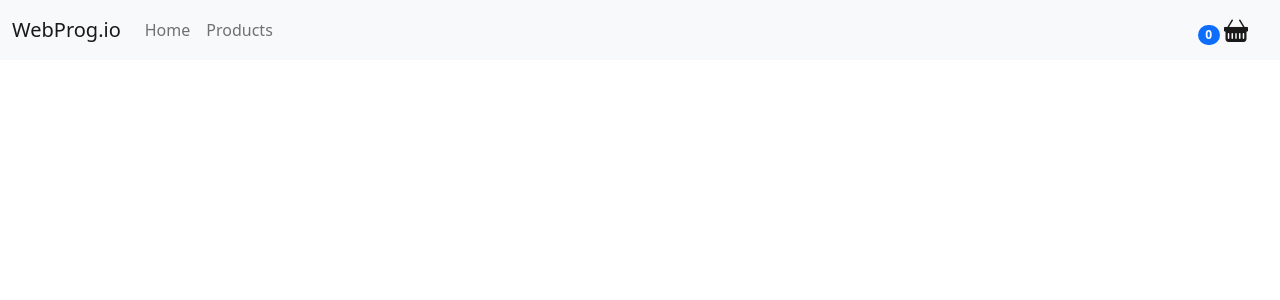
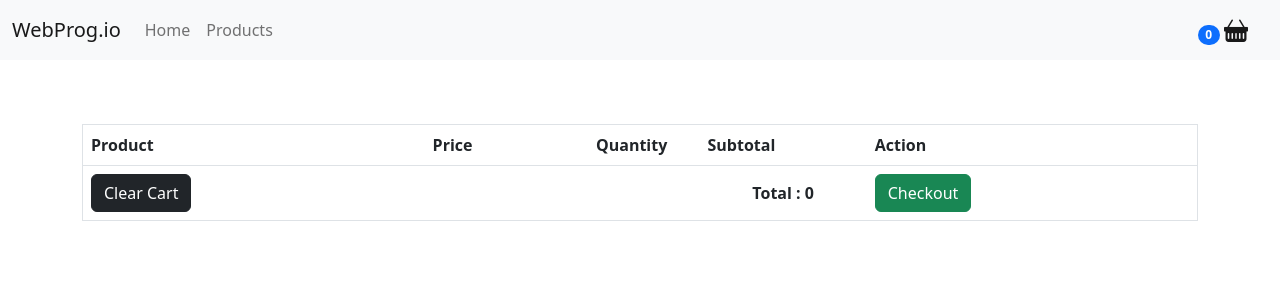
Before and after one commit to mehdisadooni/shopping-cart, a React (Create React App) app: page /cart in a window 1280 px wide. Shown: the top 300 px of the page. Built offline with nearby package versions, Linux system fonts and the light colour scheme.

Commit message:
add to cart, show cart

```diff
--- a/src/App.js
+++ b/src/App.js
@@ -4,6 +4,7 @@
 import {Provider} from "react-redux";
 import store from "./redux/store";
 import Products from "./pages/Products";
+import ShoppingCart from "./pages/ShoppingCart";
 
 function App() {
     return (
@@ -14,6 +15,7 @@
                     <Routes>
                         <Route path="/" element={<Home/>}/>
                         <Route path="/products" element={<Products/>}/>
+                        <Route path="/cart" element={<ShoppingCart/>}/>
                     </Routes>
                 </Provider>
             </BrowserRouter>
--- a/src/pages/Products.js
+++ b/src/pages/Products.js
@@ -1,14 +1,22 @@
 import {useDispatch, useSelector} from "react-redux";
 import {useEffect} from "react";
 import {getProducts} from "../redux/products/axtion";
+import addToCart from "../redux/cart/action";
 
 const Products = () => {
     const {products} = useSelector((state => state.product))
+    const {cart} = useSelector((state => state.shoppingCart))
     const dispatch = useDispatch();
 
     useEffect(() => {
         dispatch(getProducts())
     }, [dispatch]);
+
+    const addToCartHandler = product => {
+        dispatch(addToCart(product))
+    }
+
+    console.log(cart)
 
     return (
         <div className="container">
@@ -24,7 +32,9 @@
                                 </p>
                             </div>
                             <div className="card-footer d-flex justify-content-between">
-                                <button className="btn btn-sm btn-outline-success">
+                                <button
+                                    onClick={() => addToCartHandler(product)}
+                                    className="btn btn-sm btn-outline-success">
                                     Add to cart
                                 </button>
                                 <span>{product.price}</span>
--- /dev/null
+++ b/src/pages/ShoppingCart.js
@@ -0,0 +1,77 @@
+import {useSelector} from "react-redux";
+
+const ShoppingCart = () => {
+    const { cart } = useSelector((state => state.shoppingCart));
+    return (
+        <div className="container">
+            <div className="row mt-5">
+                <div className="col-lg-12 pl-3 pt-3">
+                    <table className="table table-hover border bg-white">
+                        <thead>
+                        <tr>
+                            <th>Product</th>
+                            <th>Price</th>
+                            <th style={{width: '10%'}}>Quantity</th>
+                            <th>Subtotal</th>
+                            <th>Action</th>
+                        </tr>
+                        </thead>
+                        <tbody>
+                        {cart && cart.map(product => (
+                            <tr>
+                                <td className="align-middle">
+                                    <div className="row">
+                                        <div className="col-lg-2">
+                                            <img
+                                                src={product.image}
+                                                alt="..."
+                                                className="img-fluid"
+                                            />
+                                        </div>
+                                        <div className="col-lg-10">
+                                            <h5> {product.name} </h5>
+                                            <p> {product.description} </p>
+                                        </div>
+                                    </div>
+                                </td>
+                                <td className="align-middle">{product.price}</td>
+                                <td className="align-middle">
+                                    <button className="btn btn-sm btn-dark me-2">
+                                        +
+                                    </button>
+                                    <span>{product.qty}</span>
+                                    <button className="btn btn-sm btn-dark ms-2">
+                                        -
+                                    </button>
+                                </td>
+                                <td className="align-middle">{product.price * product.qty}</td>
+                                <td className="align-middle" style={{width: '15%'}}>
+                                    <button className="btn btn-danger btn-sm">delete</button>
+                                </td>
+                            </tr>
+                        ))}
+                        </tbody>
+                        <tfoot>
+                        <tr>
+                            <td>
+                                <a href="/" className="btn btn-dark">Clear Cart</a>
+                            </td>
+                            <td colSpan="2" className="hidden-xs"></td>
+                            <td className="hidden-xs text-center" style={{width: '15%'}}>
+                                <strong>Total : {cart.reduce((total, product) => {
+                                    return total + product.price * product.qty
+                                }, 0)}</strong>
+                            </td>
+                            <td>
+                                <a href="/" className="btn btn-success btn-block">Checkout</a>
+                            </td>
+                        </tr>
+                        </tfoot>
+                    </table>
+                </div>
+            </div>
+        </div>
+    )
+}
+
+export default ShoppingCart
--- /dev/null
+++ b/src/redux/cart/action.js
@@ -0,0 +1,10 @@
+import {ADD_TO_CART} from "./actionType";
+
+const addToCart = (product) => {
+    return {
+        type: ADD_TO_CART,
+        payload: product
+    }
+}
+
+export default addToCart
--- /dev/null
+++ b/src/redux/cart/actionType.js
@@ -0,0 +1 @@
+export const ADD_TO_CART = 'ADD_TO_CART';
--- /dev/null
+++ b/src/redux/cart/reducer.js
@@ -0,0 +1,26 @@
+import {ADD_TO_CART} from "./actionType";
+
+const initialState = {
+    cart: []
+}
+
+const cartReducer = (state = initialState, action) => {
+    switch (action.type) {
+        case ADD_TO_CART:
+            const hasProduct = !!state.cart.find(p => p.id === action.payload.id)
+
+            state.cart = hasProduct ? state.cart.map(p => p.id === action.payload.id ? {
+                ...p,
+                qty: p.qty + 1
+            } : p) : [...state.cart, {...action.payload, qty: 1}]
+
+            return {
+                ...state,
+                cart: state.cart
+            }
+        default:
+            return state
+    }
+}
+
+export default cartReducer;
--- a/src/redux/rootReducer.js
+++ b/src/redux/rootReducer.js
@@ -1,8 +1,10 @@
 import {combineReducers} from "redux";
 import productReducer from "./products/reducer";
+import cartReducer from "./cart/reducer";
 
 const rootReducer = combineReducers({
-    product: productReducer
+    product: productReducer,
+    shoppingCart: cartReducer
 })
 
 export default rootReducer
```
Also changed, not shown: src/pages/Home.js (renamed from src/pages/Home.jsx).
